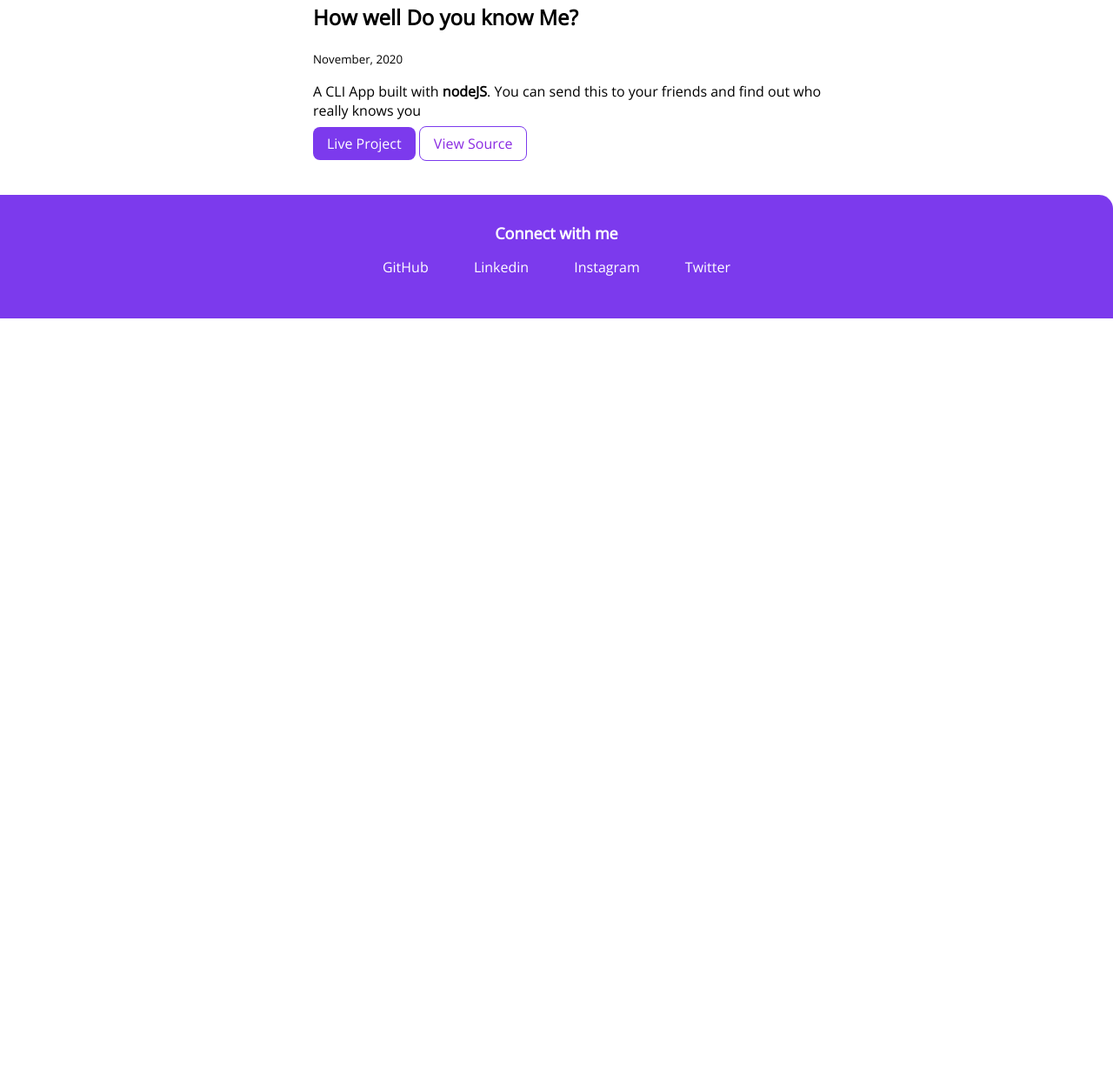
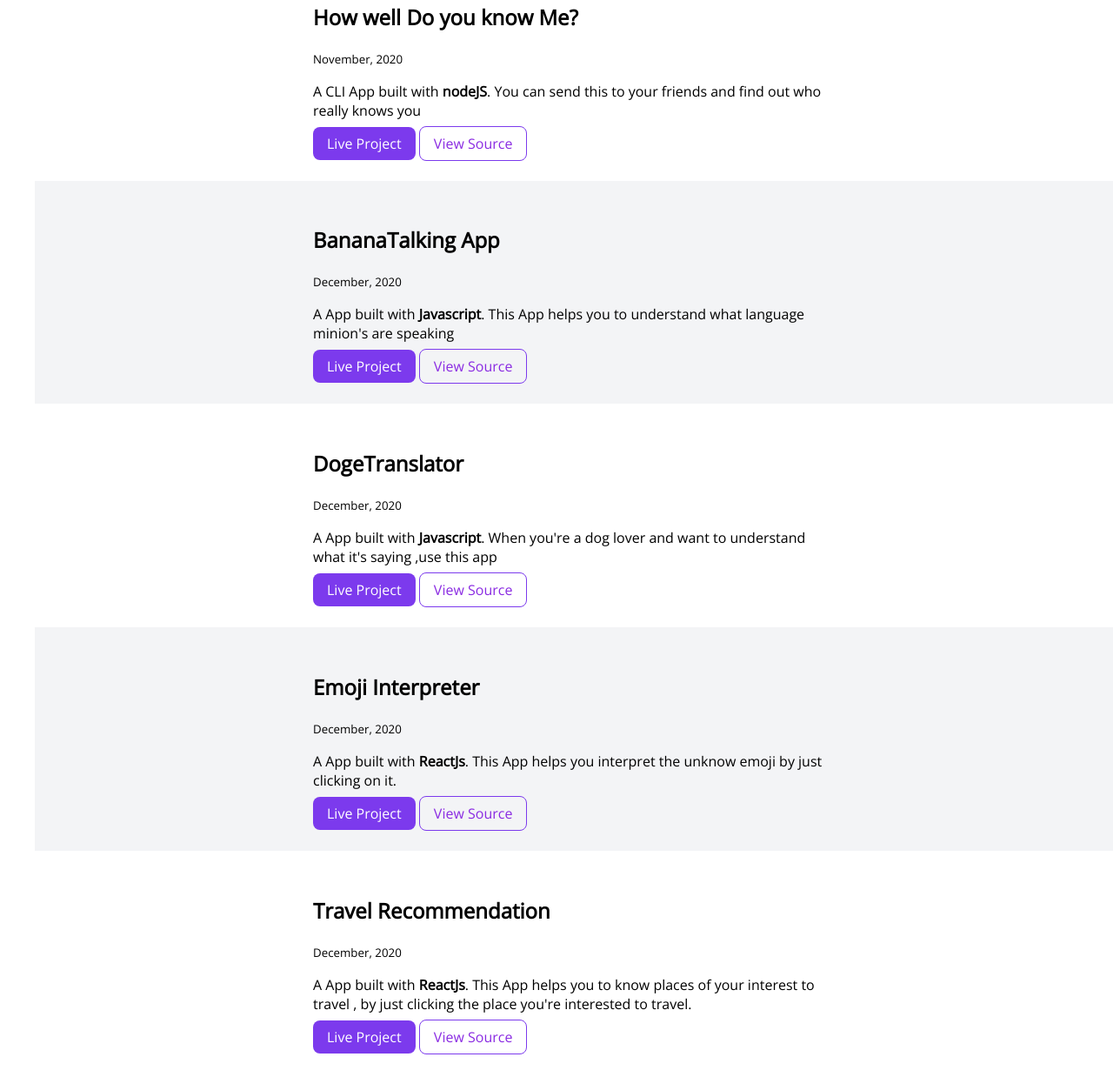
Before and after one commit to Punithkumar18/punithkumar-site, a plain HTML site: page projects.html in a window 1280 px wide. Shown: the part 644-1882 px from the top of the page at 87% size. Before the commit the page ends 1010 px from the top, so only its background shows below. Drawn offline with nearby package versions, Linux system fonts and the light colour scheme.

Commit message:
final commit

```diff
--- a/projects.html
+++ b/projects.html
@@ -62,13 +62,79 @@
             </section>
 
         </li>
+        <li>
+            <section class="section ow">
+                <div class="container container-centre">
+                    <h1>BananaTalking App</h1>
+                    <small> December, 2020 </small>
+                    <p> A  App built  with <strong> Javascript</strong>. This App helps you to understand what language minion's are speaking </p>
+
+                    <a class = "link link-primary" href="https://bananatalking.netlify.app/">Live Project</a>
+                    <a class = "link link-secondary" href="https://github.com/Punithkumar18/banana-speaking">View Source</a>
+
+
+                 </div>
+
+            </section>
+
+        </li>
+
+        <li>
+            <section class="section">
+                <div class="container container-centre">
+                    <h1>DogeTranslator</h1>
+                    <small> December, 2020 </small>
+                    <p> A App built  with <strong> Javascript</strong>. When you're a dog lover and want to understand what it's saying ,use this app</p>
+
+                    <a class = "link link-primary" href="https://dogetranslate.netlify.app/">Live Project</a>
+                    <a class = "link link-secondary" href="https://github.com/Punithkumar18/DogeTranslator">View Source</a>
+
+
+                 </div>
+
+            </section>
+
+        </li>
+        <li>
+            <section class="section ow">
+                <div class="container container-centre">
+                    <h1>Emoji Interpreter</h1>
+                    <small> December, 2020 </small>
+                    <p> A  App built  with <strong> ReactJs</strong>. This App helps you interpret the unknow emoji by just clicking on it.</p>
+
+                    <a class = "link link-primary" href="https://s2hi5.csb.app/">Live Project</a>
+                    <a class = "link link-secondary" href="https://github.com/Punithkumar18/Emoji-Interpreter">View Source</a>
+
+
+                 </div>
+
+            </section>
+
+        </li>
+        <li>
+            <section class="section ">
+                <div class="container container-centre">
+                    <h1>Travel Recommendation</h1>
+                    <small> December, 2020 </small>
+                    <p> A  App built  with <strong> ReactJs</strong>. This App helps you to know places of your interest to travel , by just clicking the place you're interested to travel.</p>
+
+                    <a class = "link link-primary" href="https://v5obi.csb.app/">Live Project</a>
+                    <a class = "link link-secondary" href="https://github.com/Punithkumar18/travel-recommendation">View Source</a>
+
+
+                 </div>
+
+            </section>
+
+        </li>
+
     </ul>
 
     <footer class="footer">
         <div class="footer-header">Connect with me </div>
         <ul class="social-links list-non-bullet">
             <li class ="list-item-inline"><a class="link" href="https://github.com/Punithkumar18">GitHub</a></li>
-            <li class="list-item-inline"><a class="link" href="https://www.linkedin.com/in/punith-kumar-007">Linkedin</a></li>
+            <li class="list-item-inline"><a class="link" href="https://www.linkedin.com/in/punith-kumar-34aa78200/">Linkedin</a></li>
             <li class="list-item-inline"><a class="link" href ="https://instagram.com/punithkumar.18?igshid=2bbiogldv7w2">Instagram</a></li>
             <li class="list-item-inline"><a class="link" href="https://twitter.com/PunithKumar007">Twitter</a></li>
         </ul>
```
Also changed, not shown: blogs.html (+1 -1 lines), index.html (+2 -2 lines).
